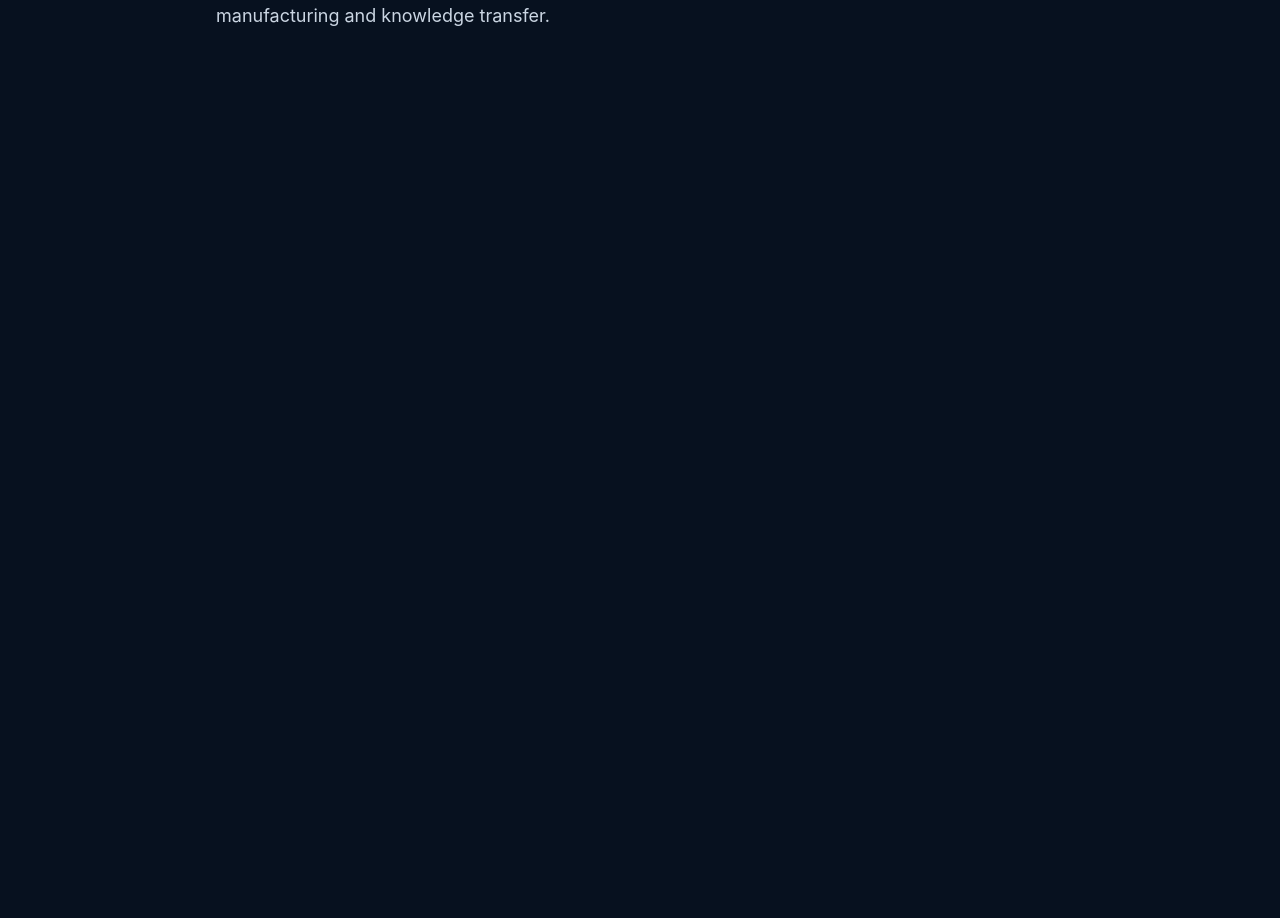
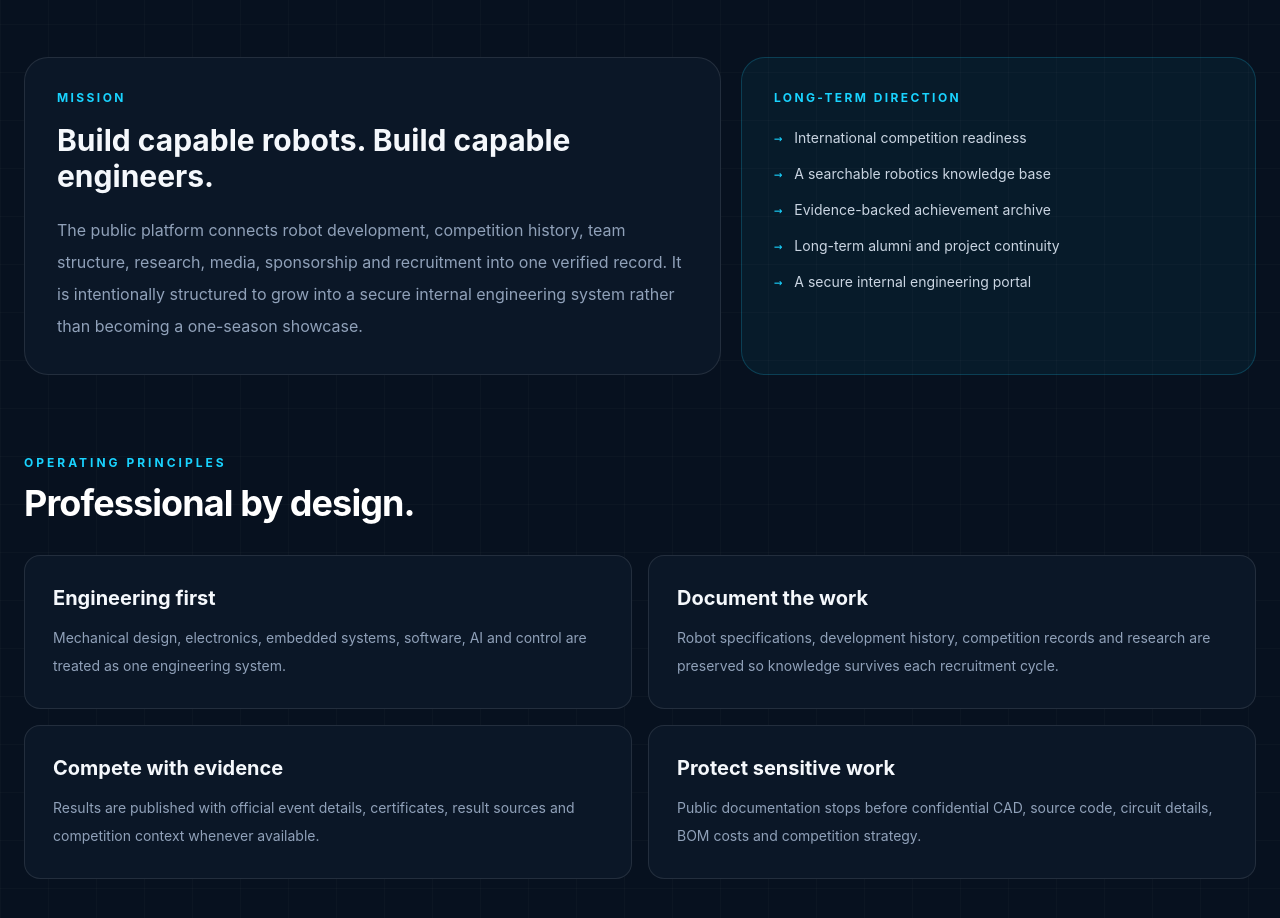
Before and after one commit to mahirlabib478-del/robotics-team, a Next.js app: page /about in a window 1280 px wide. Shown: the part 360-1278 px from the top of the page. Before the commit the page ends 800 px from the top, so only its background shows below. Built offline with nearby package versions, Linux system fonts and the light colour scheme; no server answers.

Commit message:
feat: strengthen public content architecture

```diff
--- a/app/about/page.tsx
+++ b/app/about/page.tsx
@@ -1 +1,69 @@
-import Link from "next/link"; export default function AboutPage(){return <main className="min-h-screen bg-[#07111f] text-[#f5f8fc]"><div className="mx-auto max-w-4xl px-6 py-20"><Link href="/" className="text-sm text-[#19d3ff]">← Team Stellar</Link><p className="mt-16 text-sm uppercase tracking-[.25em] text-[#19d3ff]">About Team Stellar</p><h1 className="mt-4 text-5xl font-black">Engineering Robots. Competing Beyond Borders.</h1><p className="mt-7 text-lg leading-8 text-slate-300">Team Stellar is building a documented engineering culture around robotics competition, research, manufacturing and knowledge transfer.</p></div></main>}
+import { SiteFooter } from "@/components/site-footer";
+import { SiteHeader } from "@/components/site-header";
+import { SectionHeading } from "@/components/section-heading";
+
+const principles = [
+  ["Engineering first", "Mechanical design, electronics, embedded systems, software, AI and control are treated as one engineering system."],
+  ["Document the work", "Robot specifications, development history, competition records and research are preserved so knowledge survives each recruitment cycle."],
+  ["Compete with evidence", "Results are published with official event details, certificates, result sources and competition context whenever available."],
+  ["Protect sensitive work", "Public documentation stops before confidential CAD, source code, circuit details, BOM costs and competition strategy."],
+];
+
+const future = [
+  "International competition readiness",
+  "A searchable robotics knowledge base",
+  "Evidence-backed achievement archive",
+  "Long-term alumni and project continuity",
+  "A secure internal engineering portal",
+];
+
+export default function AboutPage() {
+  return (
+    <main className="min-h-screen">
+      <SiteHeader />
+      <section className="mx-auto max-w-7xl px-6 py-20">
+        <SectionHeading
+          eyebrow="About Team Stellar"
+          title="A robotics team built around engineering, competition and continuity."
+          description="Team Stellar is the robotics team of BRAC University. This platform is designed to document what the team builds, prove what it achieves and preserve engineering knowledge across generations of members."
+        />
+
+        <div className="mt-14 grid gap-5 lg:grid-cols-[1.15fr_.85fr]">
+          <div className="rounded-3xl border border-white/10 bg-[#0b1727] p-8">
+            <p className="text-xs font-bold uppercase tracking-[0.2em] text-[#19d3ff]">Mission</p>
+            <h2 className="mt-4 text-3xl font-bold">Build capable robots. Build capable engineers.</h2>
+            <p className="mt-5 max-w-2xl text-base leading-8 text-slate-400">
+              The public platform connects robot development, competition history, team structure, research, media, sponsorship and recruitment into one verified record. It is intentionally structured to grow into a secure internal engineering system rather than becoming a one-season showcase.
+            </p>
+          </div>
+          <div className="rounded-3xl border border-[#19d3ff]/20 bg-[#19d3ff]/5 p-8">
+            <p className="text-xs font-bold uppercase tracking-[0.2em] text-[#19d3ff]">Long-term direction</p>
+            <ul className="mt-5 grid gap-3 text-sm leading-6 text-slate-300">
+              {future.map((item) => <li key={item} className="flex gap-3"><span className="font-mono text-[#19d3ff]">→</span>{item}</li>)}
+            </ul>
+          </div>
+        </div>
+
+        <section className="mt-20">
+          <SectionHeading eyebrow="Operating principles" title="Professional by design." />
+          <div className="mt-8 grid gap-4 md:grid-cols-2">
+            {principles.map(([title, description]) => (
+              <article key={title} className="rounded-2xl border border-white/10 bg-[#0b1727] p-7">
+                <h2 className="text-xl font-bold">{title}</h2>
+                <p className="mt-3 text-sm leading-7 text-slate-400">{description}</p>
+              </article>
+            ))}
+          </div>
+        </section>
+
+        <section className="mt-20 border-t border-white/10 pt-14">
+          <p className="text-xs font-bold uppercase tracking-[0.2em] text-slate-500">Platform scope</p>
+          <p className="mt-4 max-w-4xl text-lg leading-8 text-slate-300">
+            Public content covers verified team information, selected robot specifications, achievements, members, media, sponsors, recruitment and contact. Private systems are reserved for full CAD, source code, circuit diagrams, BOM and costs, competition strategy, testing logs, meeting records and task management.
+          </p>
+        </section>
+      </section>
+      <SiteFooter />
+    </main>
+  );
+}
```
